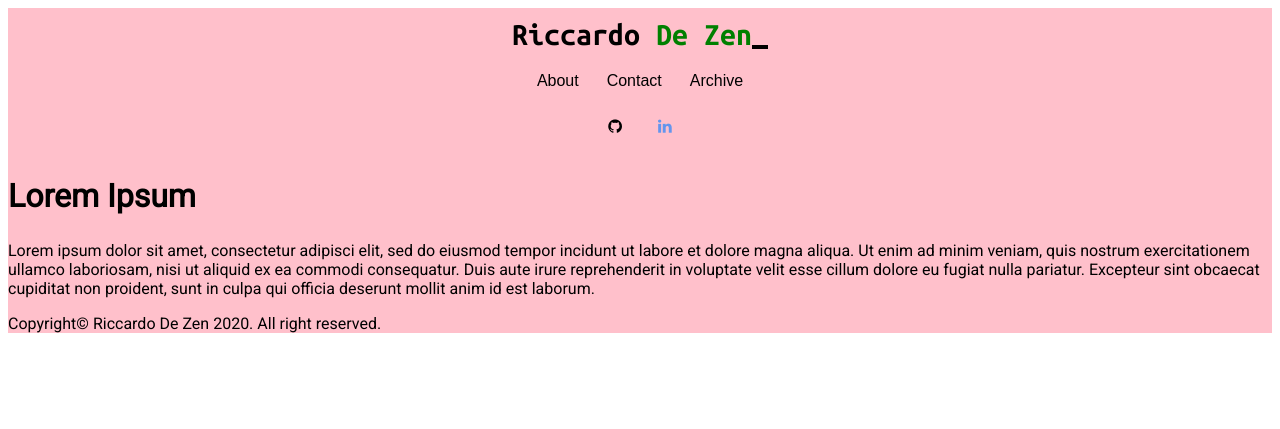
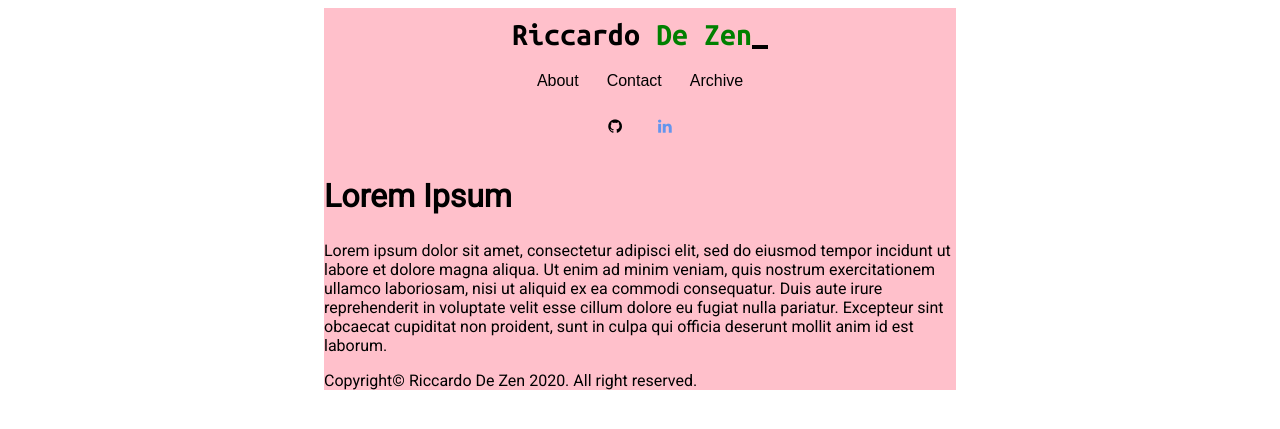
Before and after one commit to ricdezen/ricdezen.github.io, a Jekyll site: the page built from index.md, in a window 1280 px wide. Shown: the top 429 px of the page. Built offline with Jekyll 4.4.1, drawn with Linux system fonts in a browser that asks for light colours.

Commit message:
Update default.css

```diff
--- a/css/default.css
+++ b/css/default.css
@@ -6,6 +6,15 @@
     --max-page-width : 50%;
     --text-color : black;
     --color-primary : green;
+}
+
+@media screen and (max-width: 2000px) {
+    .content {
+        min-width: 100%;
+        max-width: 100%;
+        background-color: pink;
+        width: 100%; /* The width is 100%, when the viewport is 800px or smaller */
+    }
 }
 
 a {
@@ -148,12 +157,3 @@ h1 {
 }
 
 /* Miscellaneous */
-
-@media screen and (max-width: 2000px) {
-    .content {
-        min-width: 100%;
-        max-width: 100%;
-        background-color: pink;
-        width: 100%; /* The width is 100%, when the viewport is 800px or smaller */
-    }
-}
```
